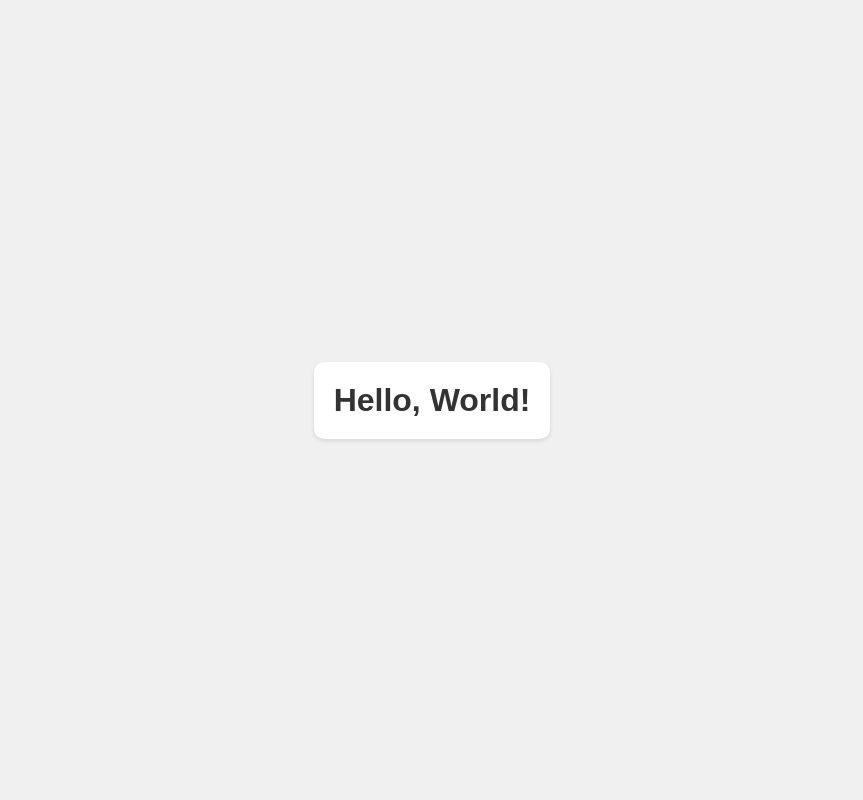
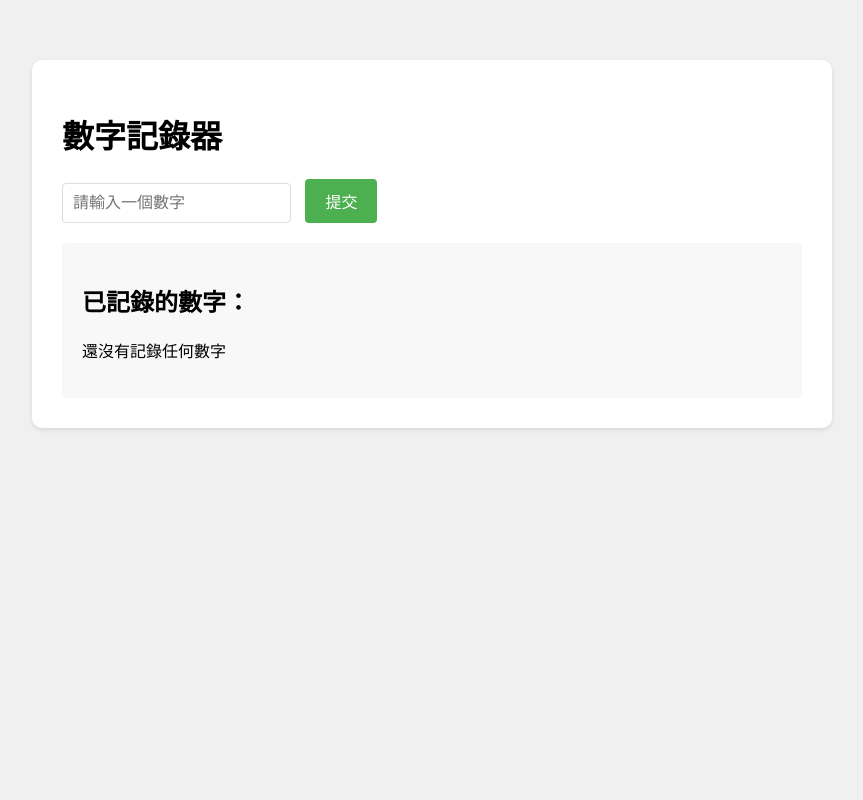
Before and after one commit to AndrewLiuChia/PythonTest, a Flask app: page / in a window 1280 px wide. Shown: the whole page, without its empty margins (208-1071 px from the left). Run offline with Flask 3, Linux system fonts and the light colour scheme.

Commit message:
Added number input functionality and fixed Chinese encoding

```diff
--- a/app.py
+++ b/app.py
@@ -1,10 +1,17 @@
-from flask import Flask, render_template
+from flask import Flask, render_template, request, redirect, url_for
 
 app = Flask(__name__)
 
-@app.route('/')
+# 存儲輸入的數字
+numbers = []
+
+@app.route('/', methods=['GET', 'POST'])
 def hello_world():
-    return render_template('index.html')
+    if request.method == 'POST':
+        number = request.form.get('number')
+        if number and number.isdigit():
+            numbers.append(int(number))
+    return render_template('index.html', numbers=numbers)
 
 if __name__ == '__main__':
     app.run(debug=True)
--- a/templates/index.html
+++ b/templates/index.html
@@ -1,27 +1,78 @@
 <!DOCTYPE html>
 <html>
 <head>
-    <title>Hello World</title>
+    <meta charset="UTF-8">
+    <title>數字記錄器</title>
     <style>
         body {
             font-family: Arial, sans-serif;
-            display: flex;
-            justify-content: center;
-            align-items: center;
-            height: 100vh;
-            margin: 0;
+            max-width: 800px;
+            margin: 40px auto;
+            padding: 20px;
             background-color: #f0f0f0;
         }
-        h1 {
-            color: #333;
+        .container {
+            background-color: white;
+            padding: 30px;
+            border-radius: 10px;
+            box-shadow: 0 2px 4px rgba(0,0,0,0.1);
+        }
+        form {
+            margin-bottom: 20px;
+        }
+        input[type="number"] {
+            padding: 10px;
+            font-size: 16px;
+            border: 1px solid #ddd;
+            border-radius: 4px;
+            margin-right: 10px;
+        }
+        button {
+            padding: 10px 20px;
+            font-size: 16px;
+            background-color: #4CAF50;
+            color: white;
+            border: none;
+            border-radius: 4px;
+            cursor: pointer;
+        }
+        button:hover {
+            background-color: #45a049;
+        }
+        .numbers {
+            margin-top: 20px;
             padding: 20px;
-            border-radius: 10px;
+            background-color: #f8f8f8;
+            border-radius: 4px;
+        }
+        .number-item {
+            margin: 5px 0;
+            padding: 10px;
             background-color: white;
-            box-shadow: 0 2px 4px rgba(0,0,0,0.1);
+            border: 1px solid #ddd;
+            border-radius: 4px;
         }
     </style>
 </head>
 <body>
-    <h1>Hello, World!</h1>
+    <div class="container">
+        <h1>數字記錄器</h1>
+
+        <form method="POST">
+            <input type="number" name="number" placeholder="請輸入一個數字" required>
+            <button type="submit">提交</button>
+        </form>
+
+        <div class="numbers">
+            <h2>已記錄的數字：</h2>
+            {% if numbers %}
+                {% for number in numbers %}
+                    <div class="number-item">{{ number }}</div>
+                {% endfor %}
+            {% else %}
+                <p>還沒有記錄任何數字</p>
+            {% endif %}
+        </div>
+    </div>
 </body>
 </html>
```
